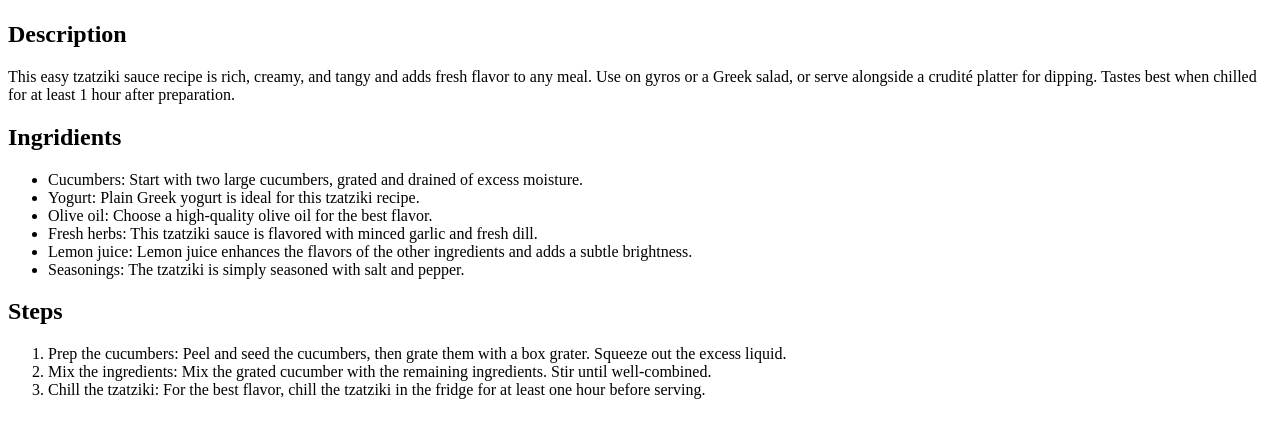
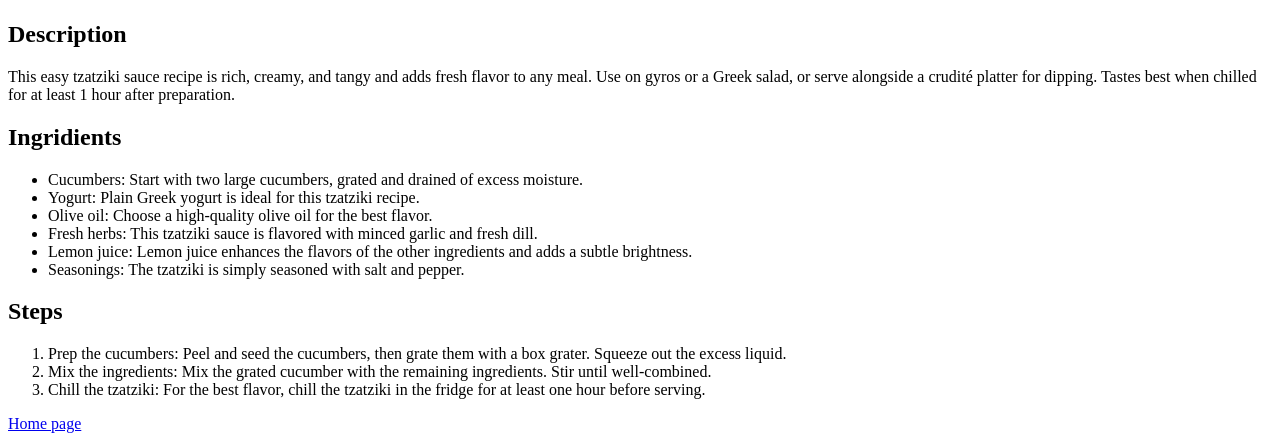
Before and after one commit to stratis-vip/odin-recipes, a plain HTML site: page recipes/tzatziki.html in a window 1280 px wide. Shown: the part 383-824 px from the top of the page. Before the commit the page ends 800 px from the top, so only its background shows below. Drawn offline with Linux system fonts and the light colour scheme.

Commit message:
Add at tzatziki.html a link

```diff
--- a/recipes/tzatziki.html
+++ b/recipes/tzatziki.html
@@ -44,4 +44,6 @@
       </li>
       <li>Mix the ingredients: Mix the grated cucumber with the remaining ingredients. Stir until well-combined.</li>
       <li>Chill the tzatziki: For the best flavor, chill the tzatziki in the fridge for at least one hour before serving.</li>
+    </ol>
+    <a href="../index.html">Home page</a>
 </html>
```
